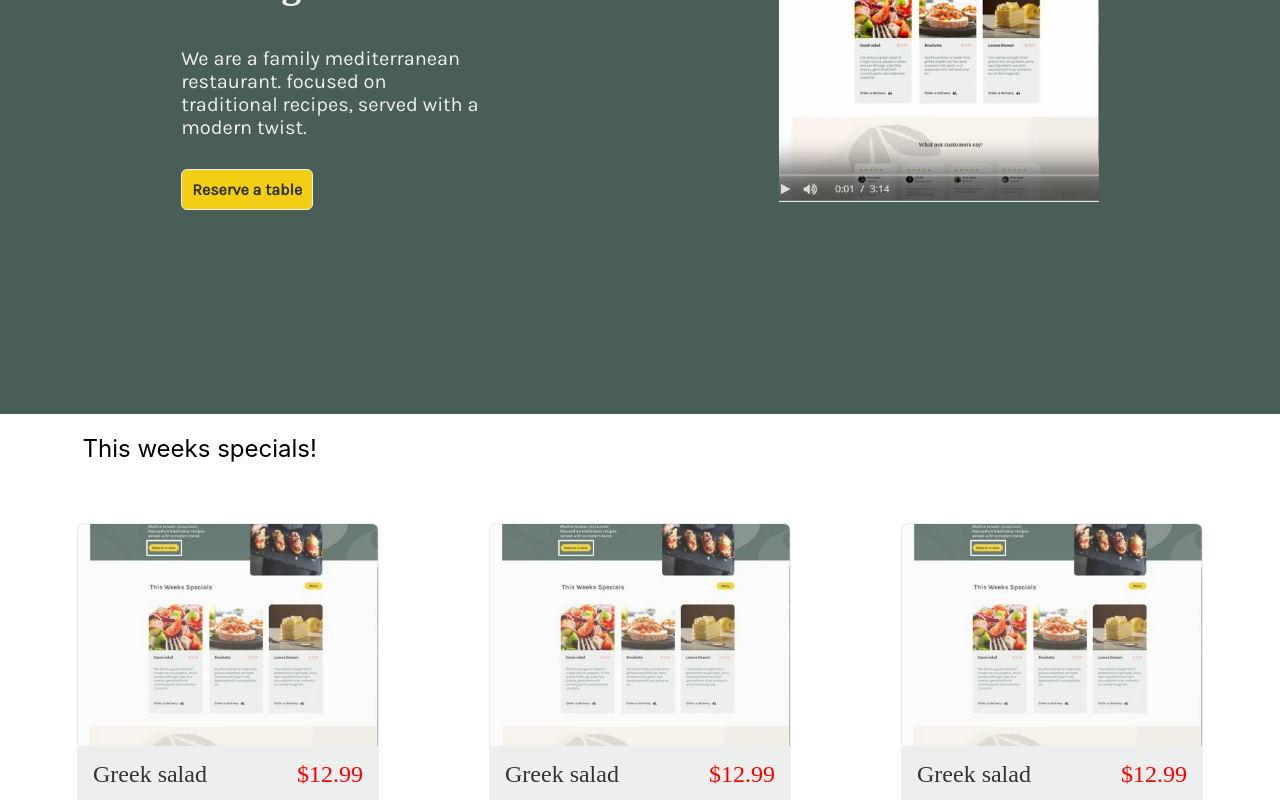
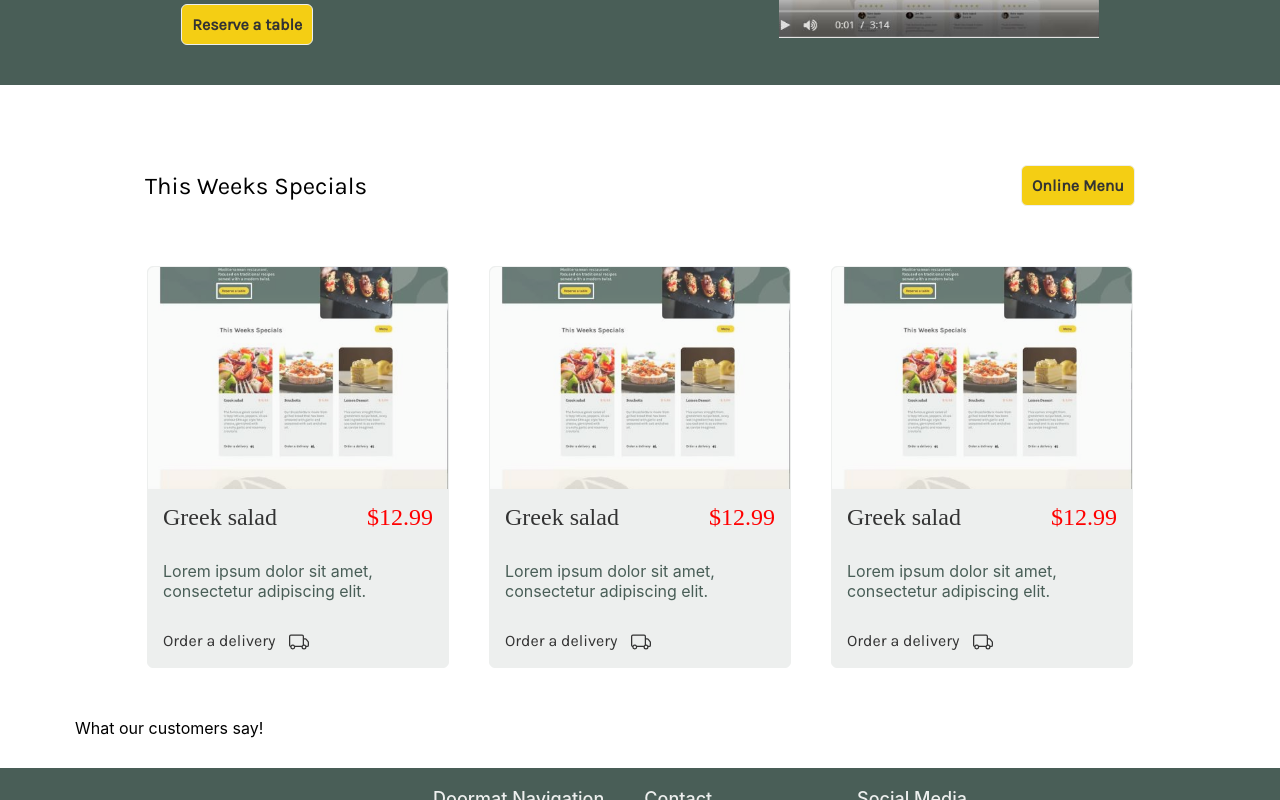
Before and after one commit to YanShtein/little_lemon, a React (Create React App) app: page /order in a window 1280 px wide. Shown: the part 440-1240 px from the top of the page. Built offline with nearby package versions, Linux system fonts and the light colour scheme; a web font is replaced by a local one.

Commit message:
added cards

```diff
--- a/src/assets/css/header.css
+++ b/src/assets/css/header.css
@@ -121,7 +121,6 @@
   flex-wrap: wrap;
   align-items: center;
   justify-content: space-evenly;
-  height: 90vh;
   background-color: #495E57;
   padding: 30px;
 }
--- a/src/assets/css/main.css
+++ b/src/assets/css/main.css
@@ -1,6 +1,10 @@
 main {
-  max-width: 1155px;
+  max-width: 1130px;
   margin: auto;
+}
+
+#specials {
+  margin: 50px;
 }
 
 .specials-content {
@@ -8,14 +12,21 @@ main {
   flex-wrap: wrap;
   justify-content: center;
   align-items: center;
-  gap: 110px;
-  margin: 60px 0;
+  gap: 40px;
+  margin: 30px 0;
 }
 
-.section-title {
+.specials-title {
+  display: flex;
+  align-items: center;
+  justify-content: space-between;
+  padding: 20px;
+}
+
+.title {
   font-size: 24px;
   text-align: left;
-  margin: 20px;
+  font-family: var(--font-paragraphs);
 }
 
 .specials-content-card {
@@ -73,3 +84,9 @@ main {
   vertical-align: middle;
   margin-left: 10px;
 }
+
+@media (max-width: 682px) {
+  .specials-content {
+    gap: 20px;
+  }
+}
--- a/src/components/Main/Main.js
+++ b/src/components/Main/Main.js
@@ -8,7 +8,10 @@ export default function Main() {
   return (
     <main>
       <section id='specials'>
-        <p className='section-title'>This weeks specials!</p>
+        <div className='specials-title'>
+          <p className='title'>This Weeks Specials</p>
+          <a href='/'><button>Online Menu</button></a>
+        </div>
         <div className='specials-content'>
           <div className='specials-content-card'>
             <img src={require('../../assets/images/img.JPG')} alt="Dish" />
--- a/src/components/Main/Ratings.js
+++ b/src/components/Main/Ratings.js
@@ -2,6 +2,9 @@ import '../../assets/css/shared.css';
 
 export default function Ratings() {
   return (
-    <div>Ratings</div>
+    <div className='ratings-content'>
+      <p>What our customers say!</p>
+
+    </div>
   )
 }
```
